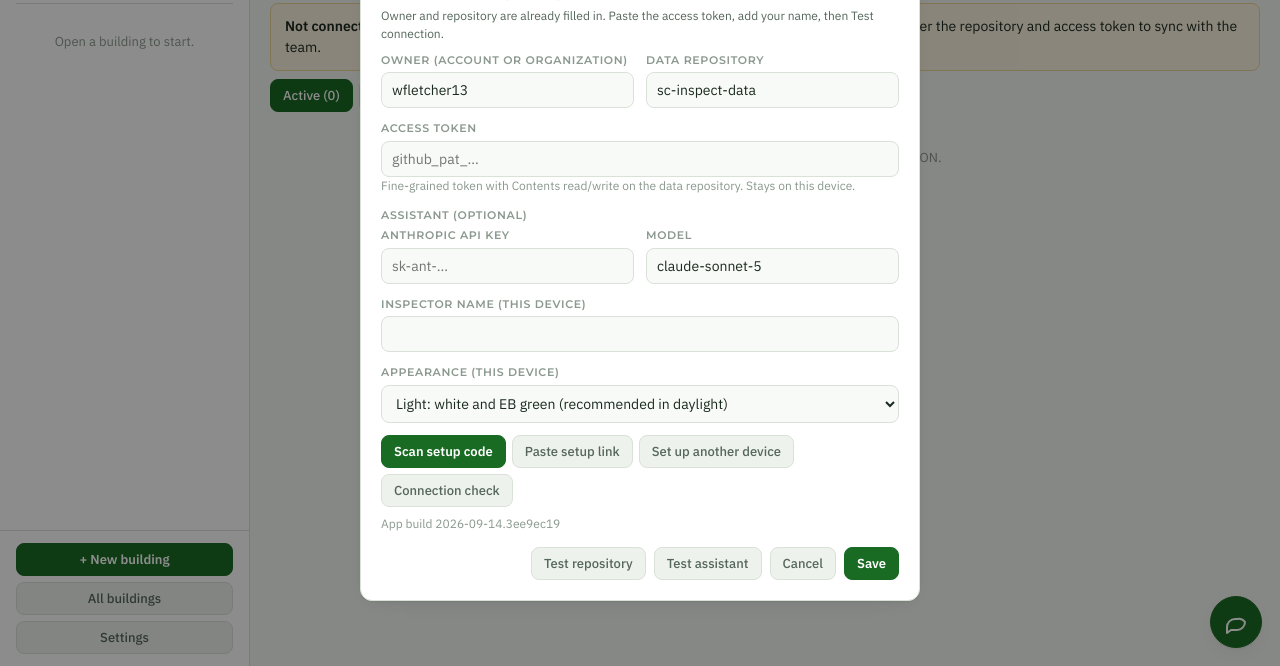
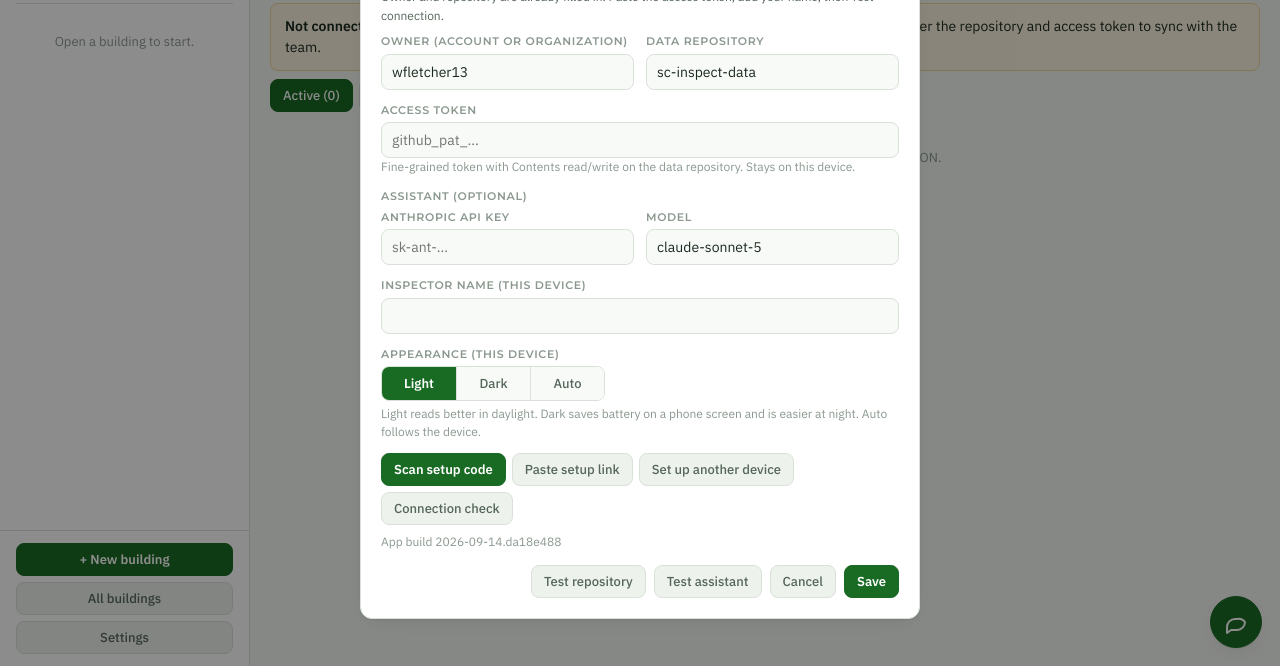
Before and after one commit to wfletcher13/sc-inspect, a plain HTML site: page index.html in a window 1280 px wide. Both pictures are taken after a click on the link "Settings". Shown: the part 134-800 px from the top of the page. Drawn offline with Linux system fonts and the light colour scheme.

Commit message:
Light, Dark and Auto toggle in Settings: index.html

```diff
--- a/index.html
+++ b/index.html
@@ -255,6 +255,10 @@ td.cp{background:var(--pass-bg)} td.cf{background:var(--fail-bg)} td.cn{backgrou
 .panel-thumb{display:flex;flex-direction:column;gap:4px;align-items:flex-start;padding:6px;text-align:left;background:var(--bg3);border:1px solid var(--line);border-radius:8px;height:auto}
 .panel-img{width:100%;aspect-ratio:4/3;object-fit:cover;border-radius:6px;display:block}
 .lanes{display:flex;gap:6px;flex-wrap:wrap;align-items:center;padding:6px 0;border-top:1px dashed var(--line);border-bottom:1px dashed var(--line)}
+.seg{display:inline-flex;border:1px solid var(--line);border-radius:var(--r);overflow:hidden;margin-bottom:4px}
+.seg button{border:0;border-radius:0;background:var(--bg3);padding:8px 16px;font-size:13px;min-width:74px}
+.seg button + button{border-left:1px solid var(--line)}
+.seg button.on{background:var(--accent);color:var(--on-accent);font-weight:600}
 .chk{display:flex;align-items:center;gap:8px;font-size:13px;margin:8px 0}
 .chk input{width:auto}
 /* drawings & documents */
@@ -376,7 +380,7 @@ function qrCanvas(text, px=6){
 <script>
 // ───────────────────────── data model ─────────────────────────
 const SCHEMA_VERSION = 2;
-const BUILD = '2026-09-14.3ee9ec19';
+const BUILD = '2026-09-14.da18e488';
 const FAN_TYPES = ['Stair pressurization fan','Smoke exhaust fan','Make-up air unit','RTU with smoke control','AHU with smoke control','Stair vestibule fan','Elevator pressurization fan','Smoke control damper'];
 const isDamper = e => ((e && e.type) || '').toLowerCase().includes('damper');
 const isFan = e => !isDamper(e);
@@ -2213,16 +2217,18 @@ function settingsDialog(){
     <div class="lbl" style="margin-top:8px">Assistant (optional)</div>
     <div class="row2"><div class="field"><label class="lbl" for="st_key">Anthropic API key</label><input id="st_key" type="password" value="${esc(c.anthropicKey)}" placeholder="sk-ant-…" autocapitalize="off"></div><div class="field"><label class="lbl" for="st_model">Model</label><input id="st_model" value="${esc(c.model)}" autocapitalize="off"></div></div>
     <div class="field"><label class="lbl" for="st_me">Inspector name (this device)</label><input id="st_me" value="${esc(S.me)}"></div>
-    <div class="field"><label class="lbl" for="st_theme">Appearance (this device)</label><select id="st_theme">
-      <option value="light">Light: white and EB green (recommended in daylight)</option>
-      <option value="dark">Dark</option>
-      <option value="auto">Match the phone's setting</option></select></div>
+    <div class="field"><div class="lbl">Appearance (this device)</div>
+      <div class="seg" id="st_theme">
+        <button data-theme="light">Light</button><button data-theme="dark">Dark</button><button data-theme="auto">Auto</button>
+      </div>
+      <div class="small faint">Light reads better in daylight. Dark saves battery on a phone screen and is easier at night. Auto follows the device.</div></div>
     <div class="rowflex" style="margin-top:10px"><button id="st_scan" class="btn-primary">Scan setup code</button><button id="st_paste">Paste setup link</button><button id="st_share">Set up another device</button><button id="st_diag">Connection check</button></div>
     <div id="st_msg" class="small muted" style="margin-top:8px"></div>
     <div class="small faint" style="margin-top:6px">App build ${BUILD}</div>
     <div class="acts"><button id="st_test">Test repository</button><button id="st_testai">Test assistant</button><button id="mCancel">Cancel</button><button id="mOk" class="btn-primary">Save</button></div>`, () => {
-    $('#st_theme').value = currentTheme();
-    $('#st_theme').onchange = e => applyTheme(e.target.value);
+    const paintTheme = () => $$('#st_theme button').forEach(b => b.classList.toggle('on', b.dataset.theme === currentTheme()));
+    paintTheme();
+    $$('#st_theme button').forEach(b => b.onclick = () => { applyTheme(b.dataset.theme); paintTheme(); });
     const read = () => { S.cfg.owner = $('#st_owner').value.trim(); S.cfg.repo = $('#st_repo').value.trim(); S.cfg.token = $('#st_token').value.trim(); S.cfg.anthropicKey = $('#st_key').value.trim(); S.cfg.model = $('#st_model').value.trim() || 'claude-sonnet-5'; S.me = $('#st_me').value.trim(); saveCfg(); lsSet(LS.me, S.me); };
     $('#mCancel').onclick = closeModal;
     $('#st_scan').onclick = () => { read(); scanSetupDialog(); };
```
